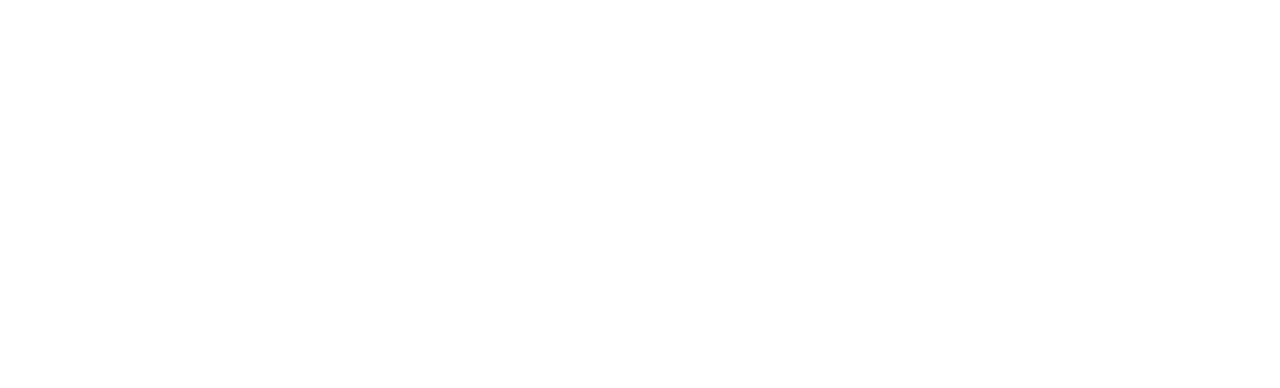
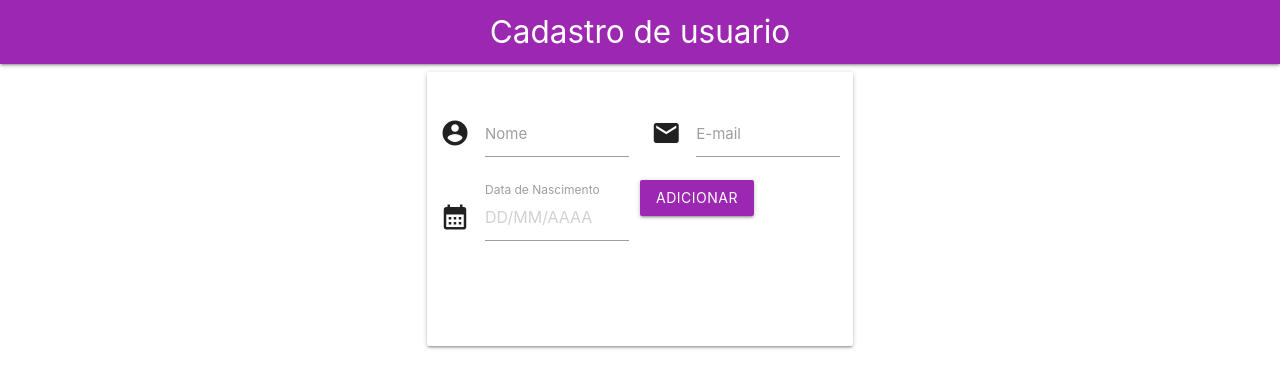
Before and after one commit to Ageursilva/-user-registration, a plain HTML site: page index.html in a window 1280 px wide. Drawn offline with nearby package versions, Linux system fonts and the light colour scheme.

Commit message:
(Feat)Adição dos requisitos inicias navbar+formulario inicial

```diff
--- a/index.html
+++ b/index.html
@@ -9,6 +9,50 @@
 </head>
 
 <body>
+    <nav>
+        <div class="nav-wrapper purple">
+            <a href="#" class="brand-logo center">Cadastro de usuario</a>
+        </div>
+    </nav>
+    <div class="container">
+        <div class="row">
+            <div class="col s12 m8 l6 offset-m2 offset-l3">
+                <div class="card">
+                    <div class="card-content">
+                        <form>
+
+                            <div class="row">
+                                <form class="col s12">
+                                    <div class="row">
+                                        <div class="input-field col s6">
+                                            <i class="material-icons prefix">account_circle</i>
+                                            <input id="nome" class="validate">
+                                            <label for="nome">Nome</label>
+                                        </div>
+                                        <div class="input-field col s6">
+                                            <i class="material-icons prefix">email</i>
+                                            <input id="email" type="email" class="validate">
+                                            <label for="email">E-mail</label>
+                                        </div>
+                                        <div class="input-field col s6">
+                                            <i class="material-icons prefix">calendar_month</i>
+                                            <input id="data_nascimento" type="tel" class="validate"
+                                                pattern="\d{2}/\d{2}/\d{4}" placeholder="DD/MM/AAAA" maxlength="10">
+                                            <label for="data_nascimento" data-error="Data inválida">Data de
+                                                Nascimento</label>
+                                            <span class="helper-text" data-error="Formato: DD/MM/AAAA"></span>
+                                        </div>
+                                        <button class="btn purple">Adicionar</button>
+                                    </div>
+                                </form>
+                            </div>
+
+                        </form>
+                    </div>
+                </div>
+            </div>
+        </div>
+    </div>
     <script src="https://cdnjs.cloudflare.com/ajax/libs/materialize/1.0.0/js/materialize.min.js"></script>
 </body>
 
```
Also changed, not shown: Assets/logo.png (added), src/script.js (added).
